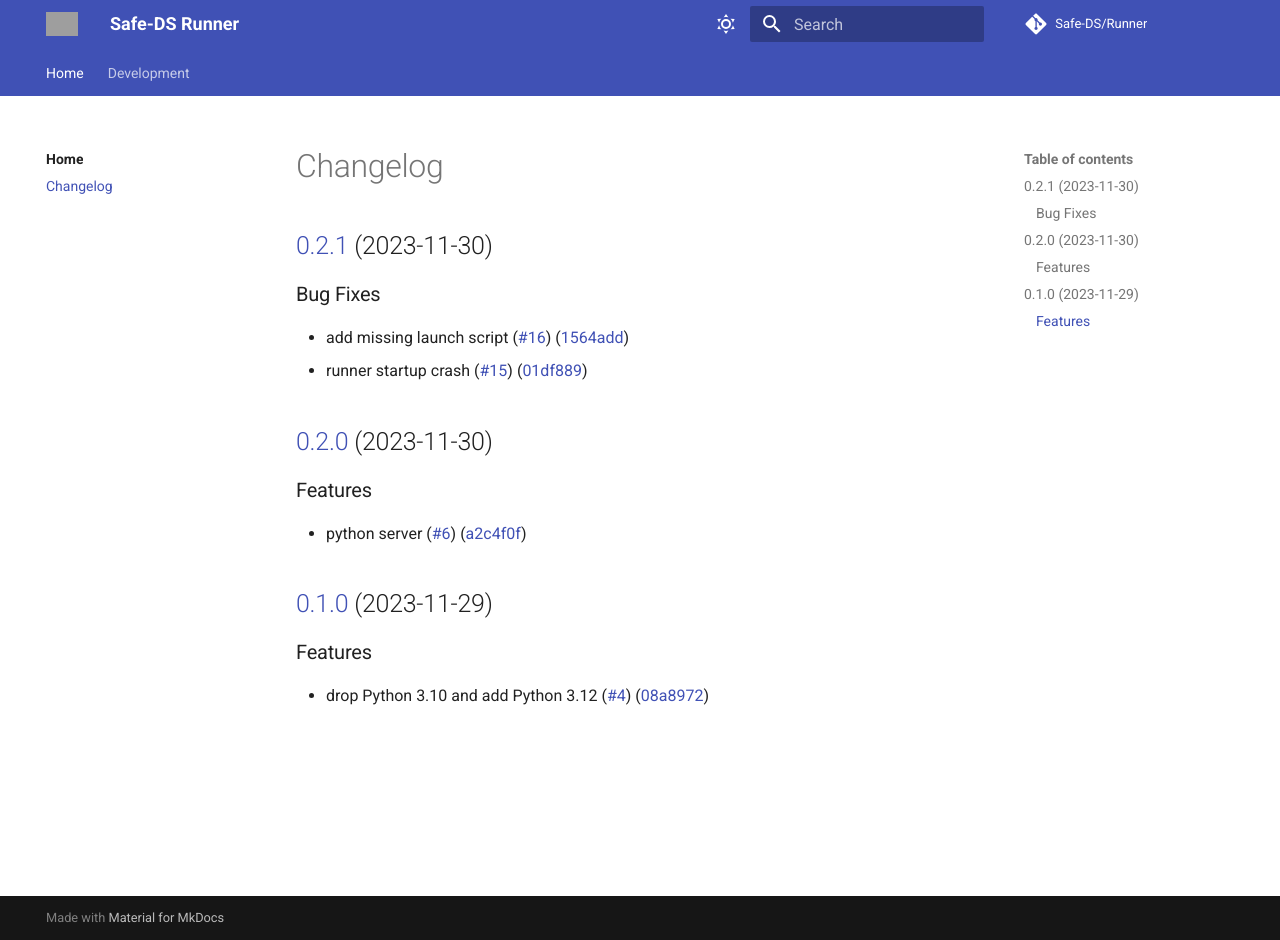
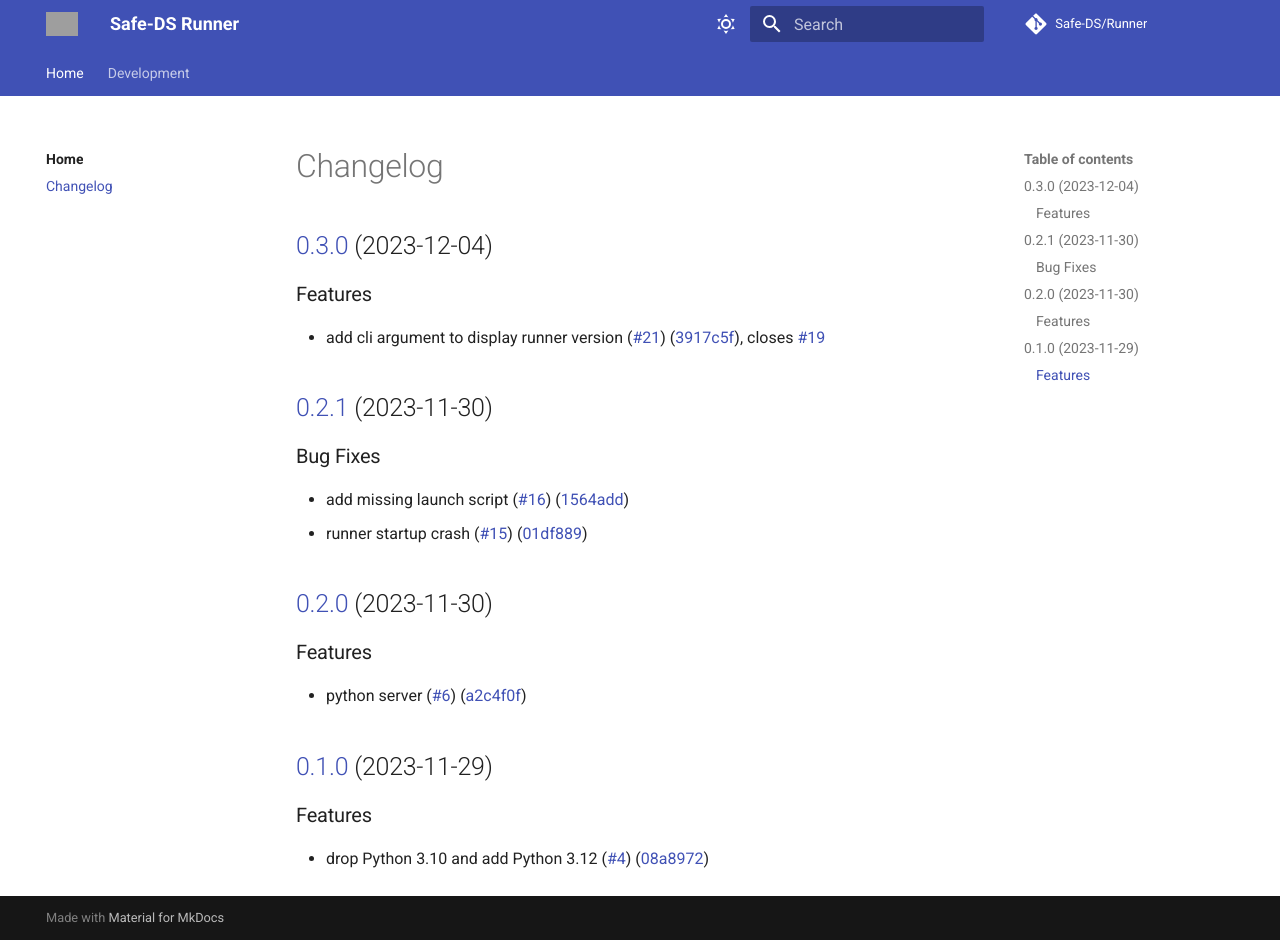
Before and after one commit to Safe-DS/Runner, an MkDocs documentation site: the page built from docs/CHANGELOG.md, in a window 1280 px wide and 940 px high. Built offline with MkDocs 1.6.1 and Material for MkDocs 9.7.7, drawn with Linux system fonts in a browser that asks for light colours; comment, search, counter and statistics services are not loaded; grey boxes are pictures that could not be loaded.

Commit message:
chore(release): 0.3.0 [skip ci]
## [0.3.0](https://github.com/Safe-DS/Runner/compare/v0.2.1...v0.3.0) (2023-12-04)

### Features

* add cli argument to display runner version ([#21](https://github.com/Safe-DS/Runner/issues/21)) ([3917c5f](https://github.com/Safe-DS/Runner/commit/3917c5f7491711367c872d907800e869de255cd8)), closes [#19](https://github.com/Safe-DS/Runner/issues/19)

```diff
--- a/docs/CHANGELOG.md
+++ b/docs/CHANGELOG.md
@@ -1,3 +1,10 @@
+## [0.3.0](https://github.com/Safe-DS/Runner/compare/v0.2.1...v0.3.0) (2023-12-04)
+
+
+### Features
+
+* add cli argument to display runner version ([#21](https://github.com/Safe-DS/Runner/issues/21)) ([3917c5f](https://github.com/Safe-DS/Runner/commit/3917c5f7491711367c872d907800e869de255cd8)), closes [#19](https://github.com/Safe-DS/Runner/issues/19)
+
 ## [0.2.1](https://github.com/Safe-DS/Runner/compare/v0.2.0...v0.2.1) (2023-11-30)
 
 
--- a/pyproject.toml
+++ b/pyproject.toml
@@ -1,6 +1,6 @@
 [tool.poetry]
 name = "safe-ds-runner"
-version = "0.2.1"
+version = "0.3.0"
 description = "Execute Safe-DS programs that were compiled to Python."
 authors = ["Lars Reimann <mail@larsreimann.com>"]
 license = "MIT"
```
